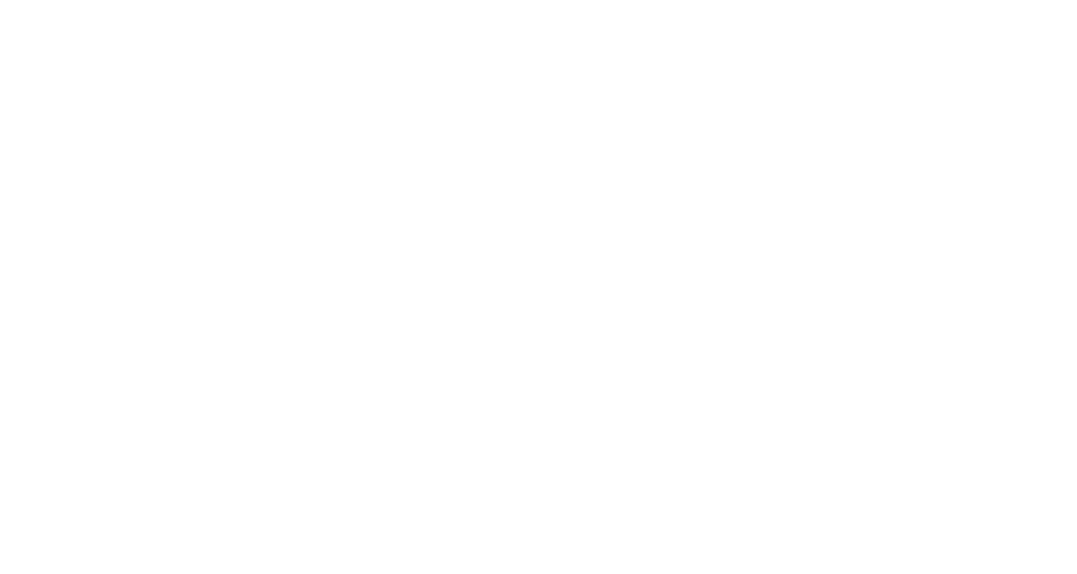
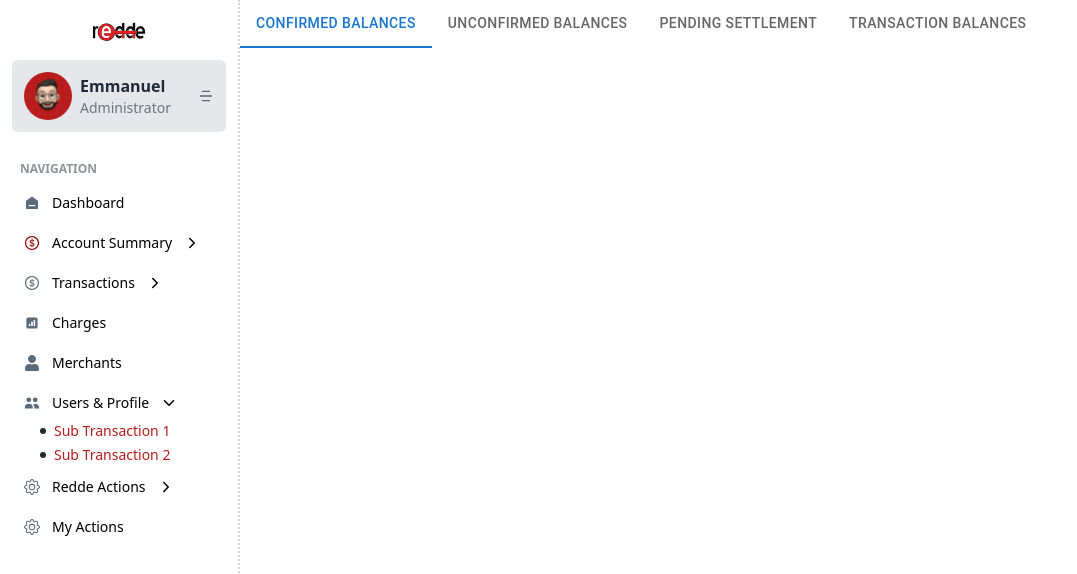
Before and after one commit to ellie-ctrl35/myapp, a React (Create React App) app: page /account-summary in a window 1280 px wide. Before the commit this address had no page. Shown: the top 574 px of the page, without its empty margins (0-1077 px from the left). Built offline with nearby package versions, Linux system fonts and the light colour scheme.

Commit message:
AccountSummary Tabs

```diff
--- a/src/App.js
+++ b/src/App.js
@@ -4,28 +4,11 @@
 import Dashboard from "./pages/Dashboard/Dashboard";
 import Transaction from "./pages/Transactions/Transaction";
 import DefaultLayout from "./components/DefaultLayout";
-import Confirmations from './pages/Transactions/Confirmations';
+import UnConfirmations from './pages/AccountSummary/UnConfirmations';
 import AddTransactions from './pages/Transactions/AddTransactions';
-
-const TransactionsTabs = () => {
-  const location = useLocation();
-  const currentTab = location.pathname.split('/')[2] || 'confirmed-balances';
-
-  return (
-    <div>
-      <Tabs value={currentTab} aria-label="transactions tabs">
-        <Tab label="Confirmed Balances" value="confirmed-balances" component={Link} to="/transactions/confirmed-balances" />
-        <Tab label="Unconfirmed Balances" value="unconfirmed-balances" component={Link} to="/transactions/unconfirmed-balances" />
-        <Tab label="Add Transactions" value="add-transactions" component={Link} to="/transactions/add-transactions" />
-      </Tabs>
-      <Routes>
-        <Route path="confirmed-balances" element={<Confirmations />} />
-        <Route path="unconfirmed-balances" element={<Transaction />} />
-        <Route path="add-transactions" element={<AddTransactions />} />
-      </Routes>
-    </div>
-  );
-};
+import PendingSettlement from './pages/AccountSummary/PendingSettlement';
+import AccountSummaryTabs from './Tabs/AccountSummaryTabs';
+import TransactionsTabs from './Tabs/TransactionsTab';
 
 function App() {
   return (
@@ -37,6 +20,14 @@
           element={
             <DefaultLayout>
               <Dashboard />
+            </DefaultLayout>
+          }
+        />
+        <Route
+          path="/account-summary/*"
+          element={
+            <DefaultLayout>
+              <AccountSummaryTabs />
             </DefaultLayout>
           }
         />
--- /dev/null
+++ b/src/Tabs/AccountSummaryTabs.js
@@ -0,0 +1,30 @@
+import { BrowserRouter as Router, Route, Routes, Link, useLocation } from 'react-router-dom';
+import { Tabs, Tab } from '@mui/material';
+import ConfirmedBalances from '../pages/AccountSummary/ConfirmedBalances';
+import UnConfirmations from '../pages/AccountSummary/UnConfirmations';
+import PendingSettlement from '../pages/AccountSummary/PendingSettlement';
+import TransactionBalances from '../pages/AccountSummary/TransactionBalances';
+
+const AccountSummaryTabs = () => {
+    const location = useLocation();
+    const currentTab = location.pathname.split('/')[2] || 'confirmed-balances';
+
+    return (
+      <div>
+        <Tabs value={currentTab} aria-label="Account Summary tabs">
+          <Tab label="Confirmed Balances" value="confirmed-balances" component={Link} to="/transactions/confirmed-balances" />
+          <Tab label="Unconfirmed Balances" value="unconfirmed-balances" component={Link} to="/transactions/unconfirmed-balances" />
+          <Tab label="Pending Settlement" value="pending-settlement" component={Link} to="/transactions/pending-settlement" />
+          <Tab label="Transaction Balances" value="transaction-balances" component={Link} to="/transactions/transactions-balances" />
+        </Tabs>
+        <Routes>
+          <Route path="confirmed-balances" element={<ConfirmedBalances />} />
+          <Route path="unconfirmed-balances" element={<UnConfirmations />} />
+          <Route path="pending-settlement" element={<PendingSettlement />} />
+          <Route path="transaction-balances" element={<TransactionBalances />} />
+        </Routes>
+      </div>
+    );
+}
+
+export default AccountSummaryTabs
--- /dev/null
+++ b/src/Tabs/TransactionsTab.js
@@ -0,0 +1,29 @@
+import { BrowserRouter as Router, Route, Routes, Link, useLocation } from 'react-router-dom';
+import { Tabs, Tab } from '@mui/material';
+import Transaction from '../pages/Transactions/Transaction';
+import UnConfirmations from '../pages/AccountSummary/UnConfirmations';
+import PendingSettlement from '../pages/AccountSummary/PendingSettlement';
+import AddTransactions from '../pages/Transactions/AddTransactions';
+
+
+const TransactionsTabs = () => {
+    const location = useLocation();
+    const currentTab = location.pathname.split('/')[2] || 'confirmed-balances';
+
+    return (
+      <div>
+        <Tabs value={currentTab} aria-label="transactions tabs">
+          <Tab label="Confirmed Balances" value="confirmed-balances" component={Link} to="/transactions/confirmed-balances" />
+          <Tab label="Unconfirmed Balances" value="unconfirmed-balances" component={Link} to="/transactions/unconfirmed-balances" />
+          <Tab label="Pending Settlement" value="pending-settlement" component={Link} to="/transactions/pending-settlement" />
+        </Tabs>
+        <Routes>
+          <Route path="confirmed-balances" element={<Transaction />} />
+          <Route path="unconfirmed-balances" element={<UnConfirmations />} />
+          <Route path="pending-settlement" element={<PendingSettlement />} />
+        </Routes>
+      </div>
+    );
+  };
+
+  export default TransactionsTabs;
--- a/src/components/SideNav.js
+++ b/src/components/SideNav.js
@@ -77,7 +77,7 @@
               >
                 <AiOutlineDollar
                   color={
-                    location.pathname === "/transactions"
+                    location.pathname === "/account-summary"
                       ? "#930006"
                       : "#5B6B79"
                   }
@@ -99,7 +99,7 @@
                   <li className="flex items-center">
                     <span className="w-1.5 h-1.5 rounded-full bg-gray-800 mr-2"></span>
                     <NavLink
-                      to="/transactions/confirmed"
+                      to="/account-summary/confirmed-balances"
                       className={({ isActive }) =>
                         isActive ? "text-red-700" : "text-red-700"
                       }
@@ -110,7 +110,7 @@
                   <li className="flex items-center">
                     <span className="w-1.5 h-1.5 rounded-full bg-gray-800 mr-2"></span>
                     <NavLink
-                      to="/transactions/unconfirmed"
+                      to="/account-summary/unconfirmed-balances"
                       className={({ isActive }) =>
                         isActive ? "text-red-700" : "text-red-700"
                       }
@@ -121,7 +121,7 @@
                   <li className="flex items-center">
                     <span className="w-1.5 h-1.5 rounded-full bg-gray-800 mr-2"></span>
                     <NavLink
-                      to="/transactions/pending"
+                      to="/account-summary/pending-settlement"
                       className={({ isActive }) =>
                         isActive ? "text-red-700" : "text-red-700"
                       }
@@ -132,7 +132,7 @@
                   <li className="flex items-center">
                     <span className="w-1.5 h-1.5 rounded-full bg-gray-800 mr-2"></span>
                     <NavLink
-                      to="/transactions/balance"
+                      to="/account-summary/transaction-balances"
                       className={({ isActive }) =>
                         isActive ? "text-red-700" : "text-red-700"
                       }
--- /dev/null
+++ b/src/pages/AccountSummary/ConfirmedBalances.jsx
@@ -0,0 +1,9 @@
+import React from 'react'
+
+const ConfirmedBalances = () => {
+  return (
+    <div>ConfirmedBalances</div>
+  )
+}
+
+export default ConfirmedBalances
--- /dev/null
+++ b/src/pages/AccountSummary/PendingSettlement.jsx
@@ -0,0 +1,9 @@
+import React from 'react'
+
+const PendingSettlement = () => {
+  return (
+    <div>PendingSettlement</div>
+  )
+}
+
+export default PendingSettlement
--- /dev/null
+++ b/src/pages/AccountSummary/TransactionBalances.jsx
@@ -0,0 +1,9 @@
+import React from 'react'
+
+const TransactionBalances = () => {
+  return (
+    <div>TransactionBalances</div>
+  )
+}
+
+export default TransactionBalances
--- /dev/null
+++ b/src/pages/AccountSummary/UnConfirmations.jsx
@@ -0,0 +1,9 @@
+import React from 'react'
+
+const UnConfirmations = () => {
+  return (
+    <div>UnConfirmations</div>
+  )
+}
+
+export default UnConfirmations
--- a/src/pages/Transactions/Confirmations.jsx
+++ /dev/null
@@ -1,9 +0,0 @@
-import React from 'react'
-
-const Confirmations = () => {
-  return (
-    <div>Confirmations</div>
-  )
-}
-
-export default Confirmations
--- a/src/pages/Transactions/Transaction.jsx
+++ b/src/pages/Transactions/Transaction.jsx
@@ -9,7 +9,6 @@
   const Transactions = transactions.transactions
   return (
     <div>
-      <SearchBar Transactions={Transactions} />
       <div className="mt-3 mx-3 rounded-md flex flex-row gap-5 items-center">
         <h1 className="text-md text-left "> Dashboard</h1>
         <RiArrowRightSLine color="#c0c0c0" />
```
